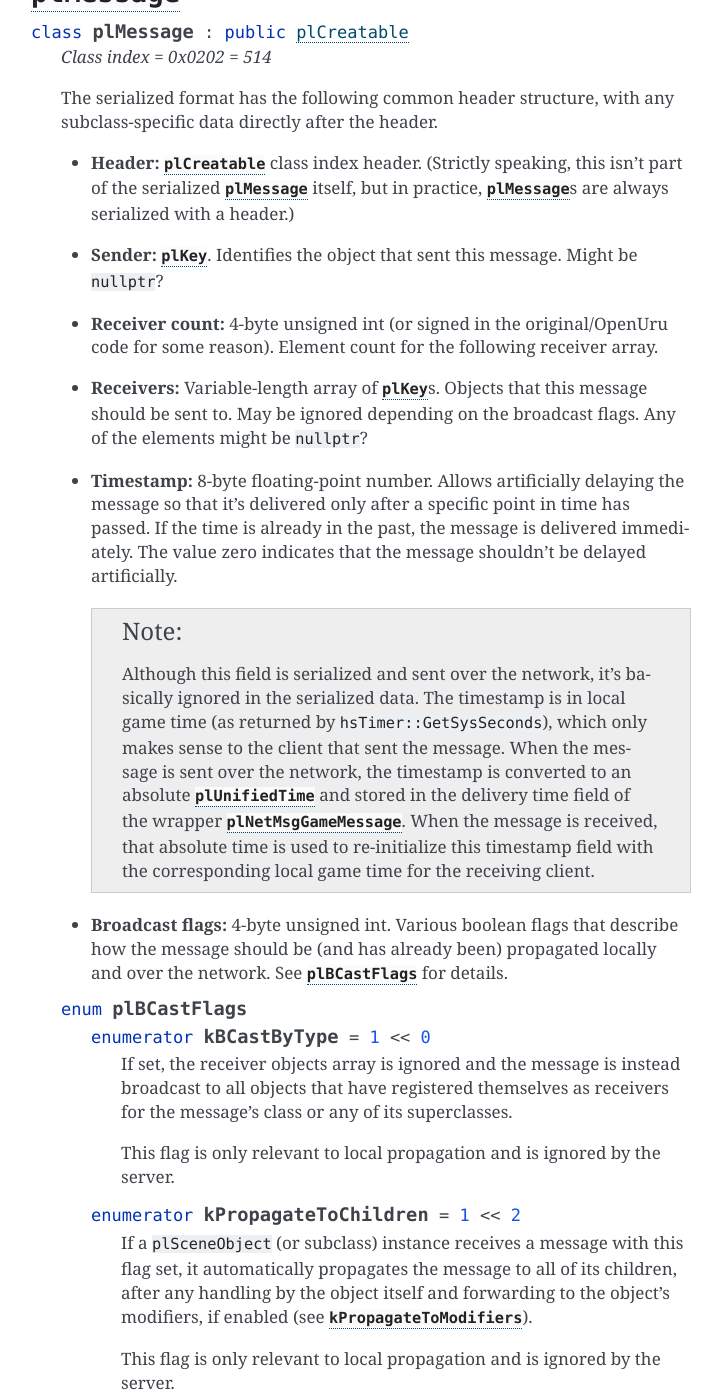
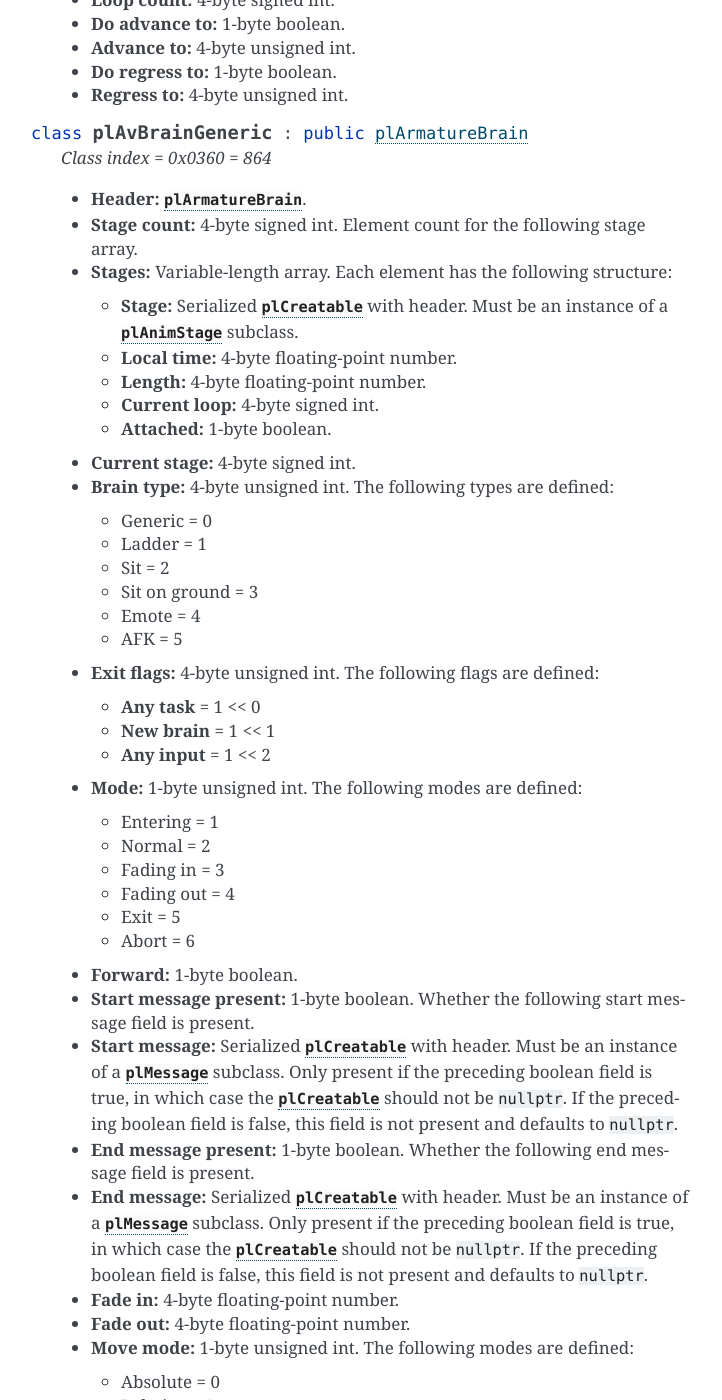
Before and after one commit to dgelessus/NAGUS, a Sphinx documentation site: the page built from docs/uru/game_server/plasma_messages.rst, in a window 1280 px wide and 1400 px high, scrolled down 2808 px. Shown: the whole window, without its empty margins (389-1111 px from the left). Built offline with Sphinx 7.4.7, drawn with Linux system fonts in a browser that asks for light colours; some of the changed text lies outside the part shown.

Commit message:
Document (barely) and implement plAvTaskBrain, plAvBrainGeneric, etc.

```diff
--- a/docs/uru/game_server/plasma_messages.rst
+++ b/docs/uru/game_server/plasma_messages.rst
@@ -79,6 +79,142 @@
   * **Y:** 4-byte floating-point number.
   * **Z:** 4-byte floating-point number.
 
+Avatar brains
+^^^^^^^^^^^^^
+
+* :cpp:class:`plArmatureBrain` = 0x035b = 859
+
+  * :cpp:class:`plAvBrainGeneric` = 0x0360 = 864
+
+.. cpp:class:: plArmatureBrain : public plCreatable
+
+  *Class index = 0x035b = 859*
+
+  * **Header:** :cpp:class:`plCreatable` class index header.
+    (Strictly speaking,
+    this isn't part of the serialized :cpp:class:`plArmatureBrain` itself,
+    but in practice,
+    :cpp:class:`plArmatureBrain`\s are always serialized with a header.)
+  * **Reserved:** 21 bytes.
+    Set to 0 when writing and ignored when reading.
+    For backwards compatibility with old Plasma versions.
+
+.. cpp:class:: plAnimStage : public plCreatable
+
+  *Class index = 0x0371 = 881*
+
+  * **Header:** :cpp:class:`plCreatable` class index header.
+    (Strictly speaking,
+    this isn't part of the serialized :cpp:class:`plAnimStage` itself,
+    but in practice,
+    :cpp:class:`plAnimStage`\s are always serialized with a header.)
+  * **Animation name:** :ref:`SafeString <safe_string>`.
+  * **Notify flags:** 1-byte unsigned int.
+    The following flags are defined:
+
+    * **Enter** = 1 << 0
+    * **Loop** = 1 << 1
+    * **Advance** = 1 << 2
+    * **Regress** = 1 << 3
+  * **Forward type:** 4-byte unsigned int.
+    The following types are defined:
+
+    * None = 0
+    * On key = 1
+    * Automatic = 2
+  * **Backward type:** 4-byte unsigned int.
+    Supports the same values as the forward type field.
+  * **Advance type:** 4-byte unsigned int.
+    The following types are defined:
+
+    * None = 0
+    * On move = 1
+    * Automatic = 2
+    * On any key = 3
+  * **Regress type:** 4-byte unsigned int.
+    Supports the same values as the advance type field.
+  * **Loop count:** 4-byte signed int.
+  * **Do advance to:** 1-byte boolean.
+  * **Advance to:** 4-byte unsigned int.
+  * **Do regress to:** 1-byte boolean.
+  * **Regress to:** 4-byte unsigned int.
+
+.. cpp:class:: plAvBrainGeneric : public plArmatureBrain
+
+  *Class index = 0x0360 = 864*
+
+  * **Header:** :cpp:class:`plArmatureBrain`.
+  * **Stage count:** 4-byte signed int.
+    Element count for the following stage array.
+  * **Stages:** Variable-length array.
+    Each element has the following structure:
+
+    * **Stage:** Serialized :cpp:class:`plCreatable` with header.
+      Must be an instance of a :cpp:class:`plAnimStage` subclass.
+    * **Local time:** 4-byte floating-point number.
+    * **Length:** 4-byte floating-point number.
+    * **Current loop:** 4-byte signed int.
+    * **Attached:** 1-byte boolean.
+  * **Current stage:** 4-byte signed int.
+  * **Brain type:** 4-byte unsigned int.
+    The following types are defined:
+
+    * Generic = 0
+    * Ladder = 1
+    * Sit = 2
+    * Sit on ground = 3
+    * Emote = 4
+    * AFK = 5
+  * **Exit flags:** 4-byte unsigned int.
+    The following flags are defined:
+
+    * **Any task** = 1 << 0
+    * **New brain** = 1 << 1
+    * **Any input** = 1 << 2
+  * **Mode:** 1-byte unsigned int.
+    The following modes are defined:
+
+    * Entering = 1
+    * Normal = 2
+    * Fading in = 3
+    * Fading out = 4
+    * Exit = 5
+    * Abort = 6
+  * **Forward:** 1-byte boolean.
+  * **Start message present:** 1-byte boolean.
+    Whether the following start message field is present.
+  * **Start message:** Serialized :cpp:class:`plCreatable` with header.
+    Must be an instance of a :cpp:class:`plMessage` subclass.
+    Only present if the preceding boolean field is true,
+    in which case the :cpp:class:`plCreatable` should not be ``nullptr``.
+    If the preceding boolean field is false,
+    this field is not present and defaults to ``nullptr``.
+  * **End message present:** 1-byte boolean.
+    Whether the following end message field is present.
+  * **End message:** Serialized :cpp:class:`plCreatable` with header.
+    Must be an instance of a :cpp:class:`plMessage` subclass.
+    Only present if the preceding boolean field is true,
+    in which case the :cpp:class:`plCreatable` should not be ``nullptr``.
+    If the preceding boolean field is false,
+    this field is not present and defaults to ``nullptr``.
+  * **Fade in:** 4-byte floating-point number.
+  * **Fade out:** 4-byte floating-point number.
+  * **Move mode:** 1-byte unsigned int.
+    The following modes are defined:
+
+    * Absolute = 0
+    * Relative = 1
+    * Normal = 2
+    * Standstill = 3
+  * **Body usage:** 1-byte unsigned int.
+    The following values are defined:
+
+    * Unknown = 0
+    * Upper = 1
+    * Full = 2
+    * Lower = 3
+  * **Recipient:** :cpp:class:`plKey`.
+
 Avatar tasks
 ^^^^^^^^^^^^
 
@@ -129,6 +266,14 @@
   * **Header:** :cpp:class:`plAvOneShotTask`.
   * **Animation name:** :ref:`SafeString <safe_string>`.
   * **Marker name:** :ref:`SafeString <safe_string>`.
+
+.. cpp:class:: plAvTaskBrain : public plAvTask
+
+  *Class index = 0x0370 = 880*
+
+  * **Header:** :cpp:class:`plAvOneShotTask`.
+  * **Brain:** Serialized :cpp:class:`plCreatable` with header.
+    Must be an instance of a :cpp:class:`plArmatureBrain` subclass.
 
 :cpp:class:`plMessage`
 ----------------------
```
Also changed, not shown: other parts of docs/uru/game_server/plasma_messages.rst (+1 -0 lines), 1 other file.
